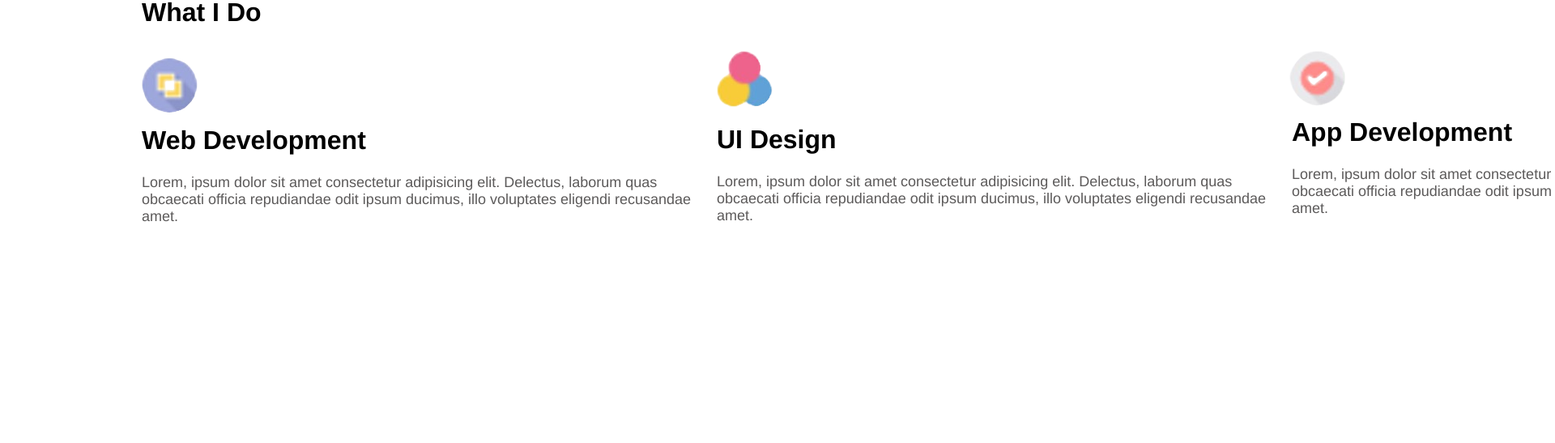
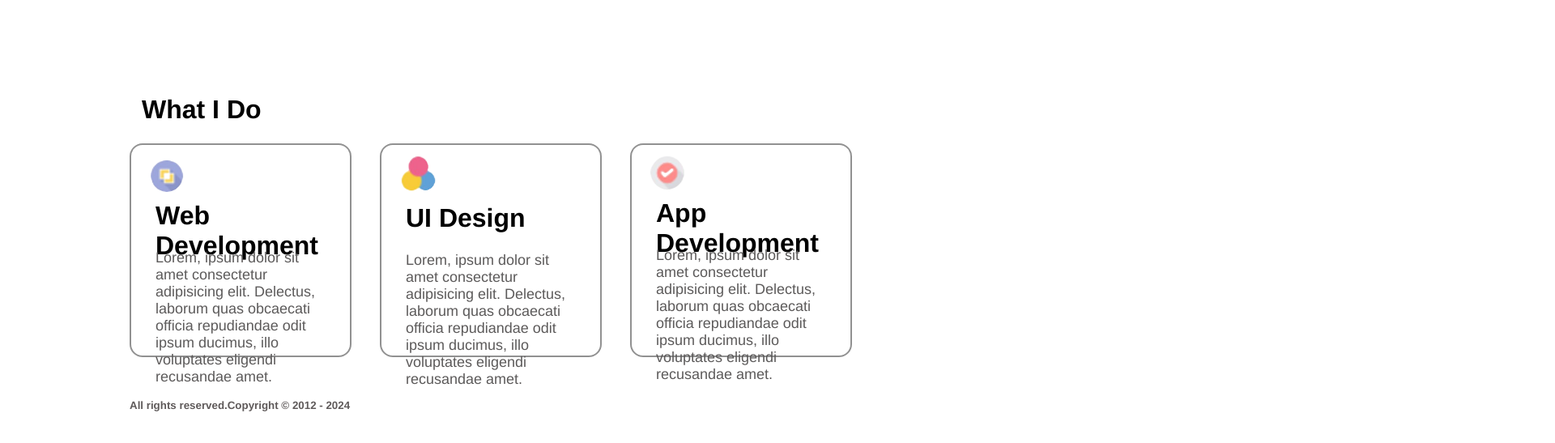
Before and after one commit to AbdurRahman-web-Dreamer/Simple-Portfolio, a plain HTML site: page index.html in a window 1280 px wide. Shown: the part 831-1378 px from the top of the page at 81% size, 1920 px wide, since content can reach past the window. Before the commit the page ends 1136 px from the top, so only its background shows below. Drawn offline with Linux system fonts and the light colour scheme.

Commit message:
footer finish

```diff
--- a/index.html
+++ b/index.html
@@ -50,8 +50,8 @@
             <!-- about section end form here -->
             <!-- what i do section start form here -->
             <section class="what-i-do">
-                <h4 class="obama-about">What I Do</h4>
-                 <div class="what-i-do-conatiner">
+                <h4 class="obama-about section-title">What I Do</h4>
+                 <div class="what-i-do-container">
                       <div class="what-i-do-item">
                            <img src="images/icon-3 (2).png" alt="" class="icon">
                             <h4 class="obama-about">Web Development</h4>
@@ -81,7 +81,10 @@
 
     <!-- footer section start form here -->
     <footer>
-
+          <div class="copy">
+            <small> All rights reserved.Copyright © 2012 - 2024
+            </small>
+          </div>
     </footer>
     <!-- footer section start form here -->
 </body>
--- a/styles/style.css
+++ b/styles/style.css
@@ -49,6 +49,7 @@ main{
    align-items: center;
    justify-content: center;
    gap: 120px;
+   margin-left: 100px;
 }
 .about-description{
    width: 695px;
@@ -60,7 +61,40 @@ main{
 /* about section style end */
 
 /* what i do section style start */
-.what-i-do-conatiner{
+.section-title{
+    margin-top: 120px;
+}
+.what-i-do-container{
     display: flex;
+    gap: 35px;
+     justify-content: start;
 }
+.what-i-do-item{
+  border: 2px solid rgb(145, 145, 145);
+  width: 25%;
+  height: 240px;
+  border-radius: 16px;
+  padding: 10px 15px;
+}
+.icon{
+   width: 60px;
+}
+.about-description{
+    width: 90%;
+}
+
+
 /* what i do section style end */
+/* footer section style start */
+footer{
+    width: 75%;
+    margin: auto;
+}
+.copy{
+    margin: 50px 0;
+}
+small{
+   color: rgb(95, 90, 90);
+   font-weight: bolder;
+}
+/* footer section style end */
```
